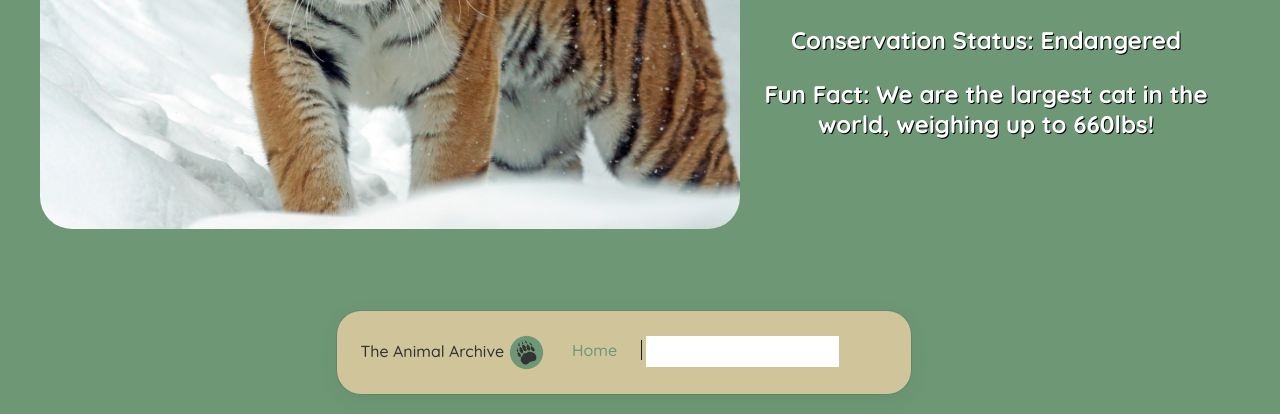
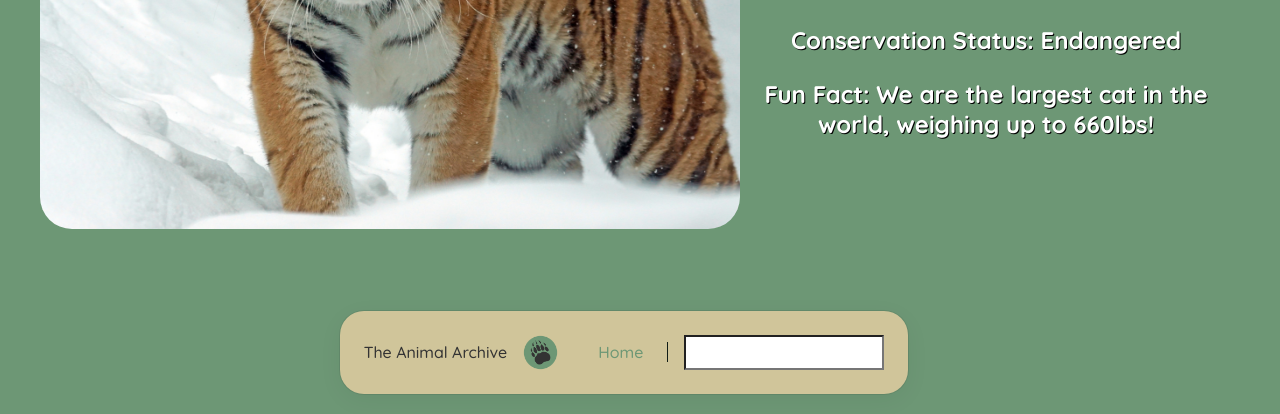
Before and after one commit to JacobL322/351-FinalProject, a PHP site: page / in a window 1280 px wide. Shown: the part 1235-1649 px from the top of the page. Run offline with PHP 8.4, Linux system fonts and the light colour scheme.

Commit message:
footer wip

```diff
--- a/styles.css
+++ b/styles.css
@@ -76,16 +76,16 @@ h1, h2 {
 }
 
 .footer-input{
-    display:inline;
     box-sizing: border-box;
-    border:0;
-    width: auto;
+    width: 200px;
     padding: 0.5rem;
     color: #333;
     background: white;
 }
 
 .footer-list{
+    display:flex;
+    align-items: center;
     justify-content: space-between;
     list-style-type: none;
     margin:0 auto;
@@ -93,10 +93,20 @@ h1, h2 {
     overflow: hidden;
 }
 
-.footer-form{
-    display:inline;
+.footer-list li{
+    display:inline-block;
+    align-items: center;
 }
 
+.footer-form{
+    display:inline-block;
+    margin:0;
+}
+
+.nav-item{
+    display:inline;
+    border-right: 1.5px outset #417154;
+}
 
 /* Animal of the Week Styles
 --------------------
```
